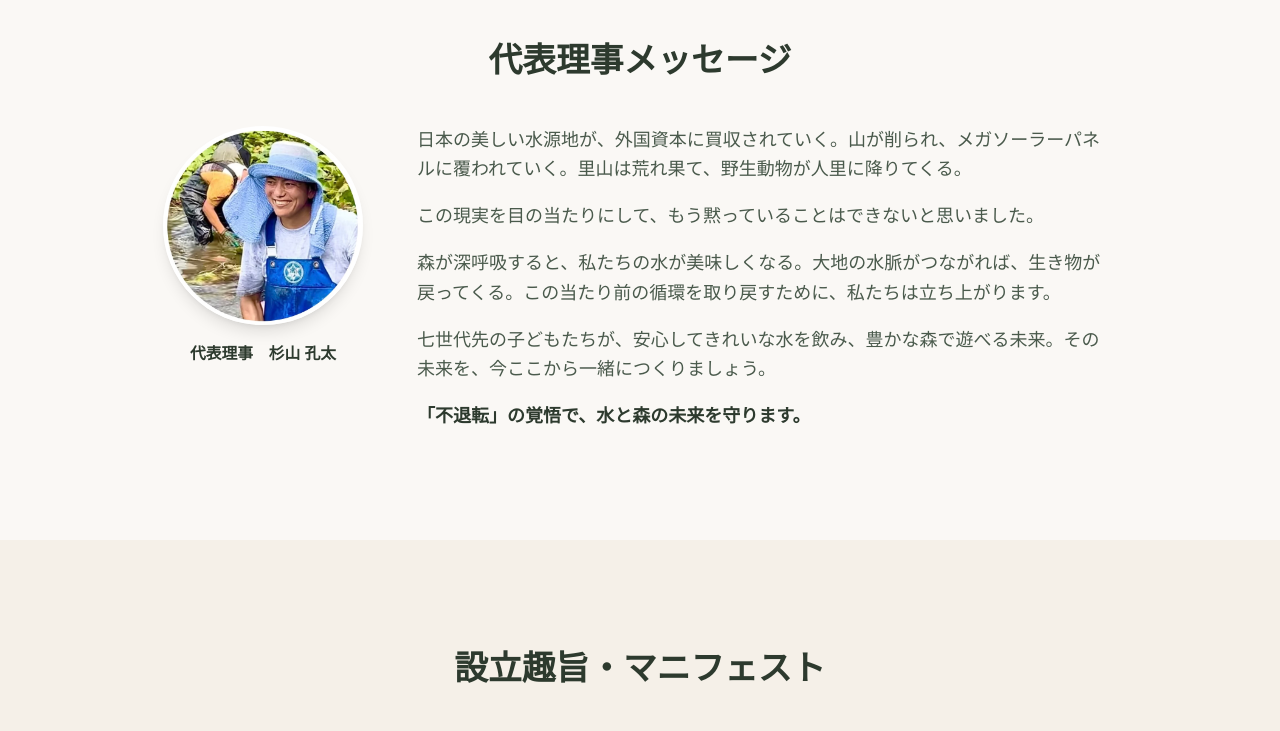
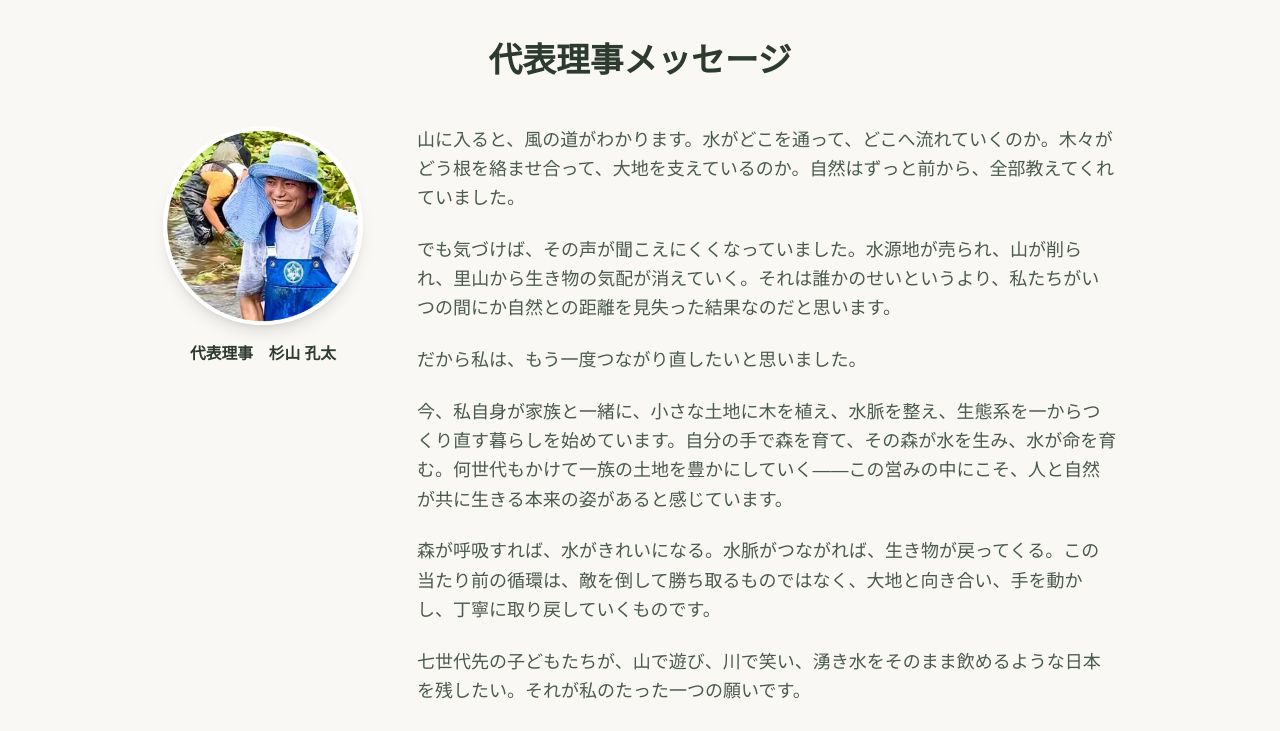
Before and after one commit to haitakamak-cmyk/earth-savers-web, a Next.js app: page /about in a window 1280 px wide. Shown: the part 560-1291 px from the top of the page. Built offline with nearby package versions, Linux system fonts and the light colour scheme; a web font is replaced by a local one.

Commit message:
chore: earth-savers-web の未コミット変更をまとめて反映

```diff
--- a/src/app/about/page.tsx
+++ b/src/app/about/page.tsx
@@ -101,21 +101,27 @@ export default function AboutPage() {
                 代表理事　杉山 孔太
               </p>
             </div>
-            <div className="space-y-4 text-text-secondary leading-relaxed">
+            <div className="space-y-5 text-text-secondary leading-relaxed">
               <p>
-                日本の美しい水源地が、外国資本に買収されていく。山が削られ、メガソーラーパネルに覆われていく。里山は荒れ果て、野生動物が人里に降りてくる。
+                山に入ると、風の道がわかります。水がどこを通って、どこへ流れていくのか。木々がどう根を絡ませ合って、大地を支えているのか。自然はずっと前から、全部教えてくれていました。
               </p>
               <p>
-                この現実を目の当たりにして、もう黙っていることはできないと思いました。
+                でも気づけば、その声が聞こえにくくなっていました。水源地が売られ、山が削られ、里山から生き物の気配が消えていく。それは誰かのせいというより、私たちがいつの間にか自然との距離を見失った結果なのだと思います。
               </p>
               <p>
-                森が深呼吸すると、私たちの水が美味しくなる。大地の水脈がつながれば、生き物が戻ってくる。この当たり前の循環を取り戻すために、私たちは立ち上がります。
+                だから私は、もう一度つながり直したいと思いました。
               </p>
               <p>
-                七世代先の子どもたちが、安心してきれいな水を飲み、豊かな森で遊べる未来。その未来を、今ここから一緒につくりましょう。
+                今、私自身が家族と一緒に、小さな土地に木を植え、水脈を整え、生態系を一からつくり直す暮らしを始めています。自分の手で森を育て、その森が水を生み、水が命を育む。何世代もかけて一族の土地を豊かにしていく——この営みの中にこそ、人と自然が共に生きる本来の姿があると感じています。
+              </p>
+              <p>
+                森が呼吸すれば、水がきれいになる。水脈がつながれば、生き物が戻ってくる。この当たり前の循環は、敵を倒して勝ち取るものではなく、大地と向き合い、手を動かし、丁寧に取り戻していくものです。
+              </p>
+              <p>
+                七世代先の子どもたちが、山で遊び、川で笑い、湧き水をそのまま飲めるような日本を残したい。それが私のたった一つの願いです。
               </p>
               <p className="font-semibold text-text-primary">
-                「不退転」の覚悟で、水と森の未来を守ります。
+                愛と調和で、自然を本来の姿に還す。不退転の覚悟で、やり抜きます。
               </p>
             </div>
           </div>
--- a/src/app/page.tsx
+++ b/src/app/page.tsx
@@ -9,7 +9,7 @@ import { ORGANIZATION_NAME } from "@/lib/site";
 export const metadata: Metadata = {
   title: `${ORGANIZATION_NAME} | 日本の命の水と森を守る`,
   description:
-    "外国資本による水源地の取得や、大規模な開発から日本の豊かな水源を大切に守ります。取得した山林は恒久的に保全し、地下水脈のネットワークを維持・回復。七世代先の子どもたちに、きれいな水を届けるための土台を築きます。",
+    "水源地の保全・里山の再生・生態系の復活を通じて、命の源である「水」と「森」を次世代へつなぐ財団法人 地球防衛群。外資による買収や乱開発に直面する日本の自然を正面から守り、七世代先の子どもたちへ美しい環境を引き継ぎます。",
   openGraph: {
     title: `${ORGANIZATION_NAME} | 命の水と森の未来を守る`,
     description:
@@ -41,14 +41,20 @@ export default function Home() {
       <section className="py-16 sm:py-24 bg-ivory">
         <div className="max-w-4xl mx-auto px-4 sm:px-6 text-center">
           <h2 className="text-2xl sm:text-3xl font-bold text-text-primary font-serif">
-            私たちの主旨
+            私たちの使命
           </h2>
-          <p className="mt-8 text-base sm:text-lg text-text-secondary leading-relaxed max-w-2xl mx-auto font-medium">
-            外資による水源地の買収や、大規模な開発から<br />
-            日本の豊かな水源を大切に守ります。<br />
-            <br />
-            地球防衛群は水源地の保全、里山の再生、そして生態系の復活を通じて、日本の美しい風景と命の源である「水」を次世代へつないでいくことを使命としています。
-          </p>
+          <div className="mt-8 space-y-6 text-base sm:text-lg text-text-secondary leading-relaxed max-w-3xl mx-auto font-medium">
+            <p>
+              地球防衛群は、水源地の保全・里山の再生・生態系の復活を通じて、<br className="hidden sm:block" />
+              命の源である「水」と「森」を次世代へつなぐために活動しています。
+            </p>
+            <p>
+              外資による水源地の買収、メガソーラーによる山林の乱開発——<br className="hidden sm:block" />
+              今、日本の水と自然の防壁が音を立てて崩れかけています。<br className="hidden sm:block" />
+              私たちはこの現実に正面から向き合い、七世代先の子どもたちが<br className="hidden sm:block" />
+              安心してきれいな水を飲める未来を守ります。
+            </p>
+          </div>
         </div>
       </section>
 
@@ -350,7 +356,7 @@ export default function Home() {
                 <h3 className="text-lg font-bold text-text-primary">
                   乱開発と外資買収
                 </h3>
-                <p className="mt-2 text-sm text-text-secondary leading-relaxed font-medium mb-4">
+                <p className="mt-2 text-sm text-text-secondary leading-relaxed mb-4">
                   メガソーラーの無秩序な建設と、外国資本による水源地の買収。<br />
                   山林の保水力が失われることで、自然災害のリスクが高まっています。
                 </p>
@@ -383,7 +389,7 @@ export default function Home() {
                 <h3 className="text-lg font-bold text-text-primary">
                   里山の荒廃と放置林
                 </h3>
-                <p className="mt-2 text-sm text-text-secondary leading-relaxed font-medium mb-4">
+                <p className="mt-2 text-sm text-text-secondary leading-relaxed mb-4">
                   手入れの行き届かない人工林や竹林は、保水力を失い、生態系のバランスを崩してしまいます。<br />
                   荒廃した里山は、野生動物と人間の境界を曖昧にする原因にもなっています。
                 </p>
@@ -391,13 +397,13 @@ export default function Home() {
                   <div>
                     <p className="text-xs font-bold text-text-primary mb-1">▶ 解決に向けた取り組み（水質改善）</p>
                     <p className="text-sm text-text-secondary">
-                      微生物テクノロジー『BENTEN』による物理的浄化と生態系の復活。
+                      微生物テクノロジー「BENTEN」による物理的浄化と生態系の復活。
                     </p>
                   </div>
                   <div>
                     <p className="text-xs font-bold text-text-primary mb-1">▶ 解決に向けた取り組み（里山再生）</p>
                     <p className="text-sm text-text-secondary">
-                      『大地の再生』メソッドによる水脈のデフラグ（再構築）と『530運動』『ばら撒くっ種』による実践。
+                      「大地の再生」メソッドによる水脈のデフラグ（再構築）と「530運動」「ばら撒くっ種」による実践。
                     </p>
                   </div>
                 </div>
@@ -425,9 +431,9 @@ export default function Home() {
                 代表理事メッセージ
               </h2>
               <p className="mt-4 text-text-secondary leading-relaxed">
-                森が深呼吸すると、私たちの水が美味しくなる。
-                この当たり前の循環が、今まさに壊されようとしています。
-                私たちは「誠実」な覚悟で、この問題に取り組みます。
+                森が呼吸すれば、水がきれいになる。水脈がつながれば、生き物が戻ってくる。
+                この当たり前の循環は、敵を倒して勝ち取るものではなく、
+                大地と向き合い、手を動かし、丁寧に取り戻していくものです。
               </p>
               <p className="mt-4 text-sm font-semibold text-text-primary">
                 代表理事　杉山 孔太
--- a/src/components/Footer.tsx
+++ b/src/components/Footer.tsx
@@ -38,6 +38,7 @@ const footerLinks = [
         disabled: l.disabled,
       })),
       { label: "買って応援", href: "/shop" },
+      { label: "メディア・実績", href: "/media" },
       { label: "お問い合わせ", href: "/contact" },
     ],
   },
```
